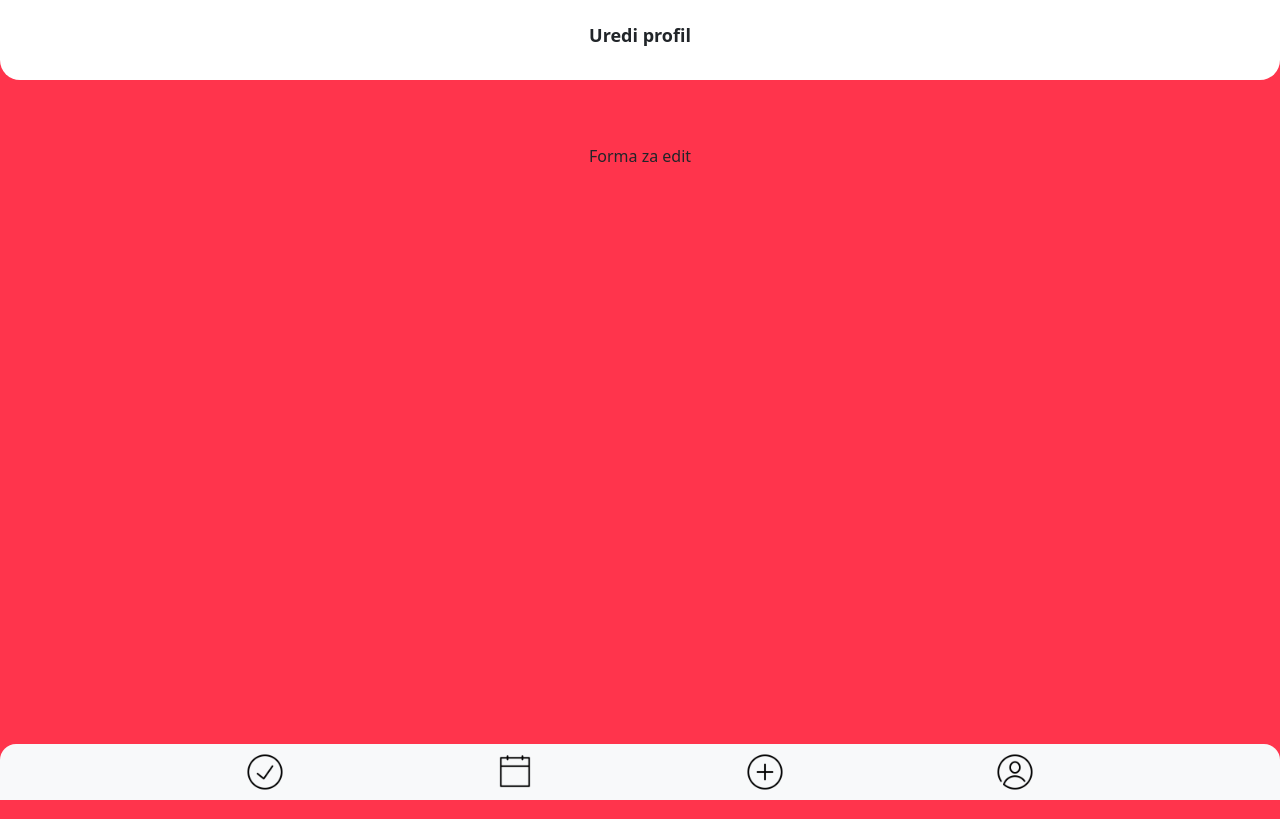
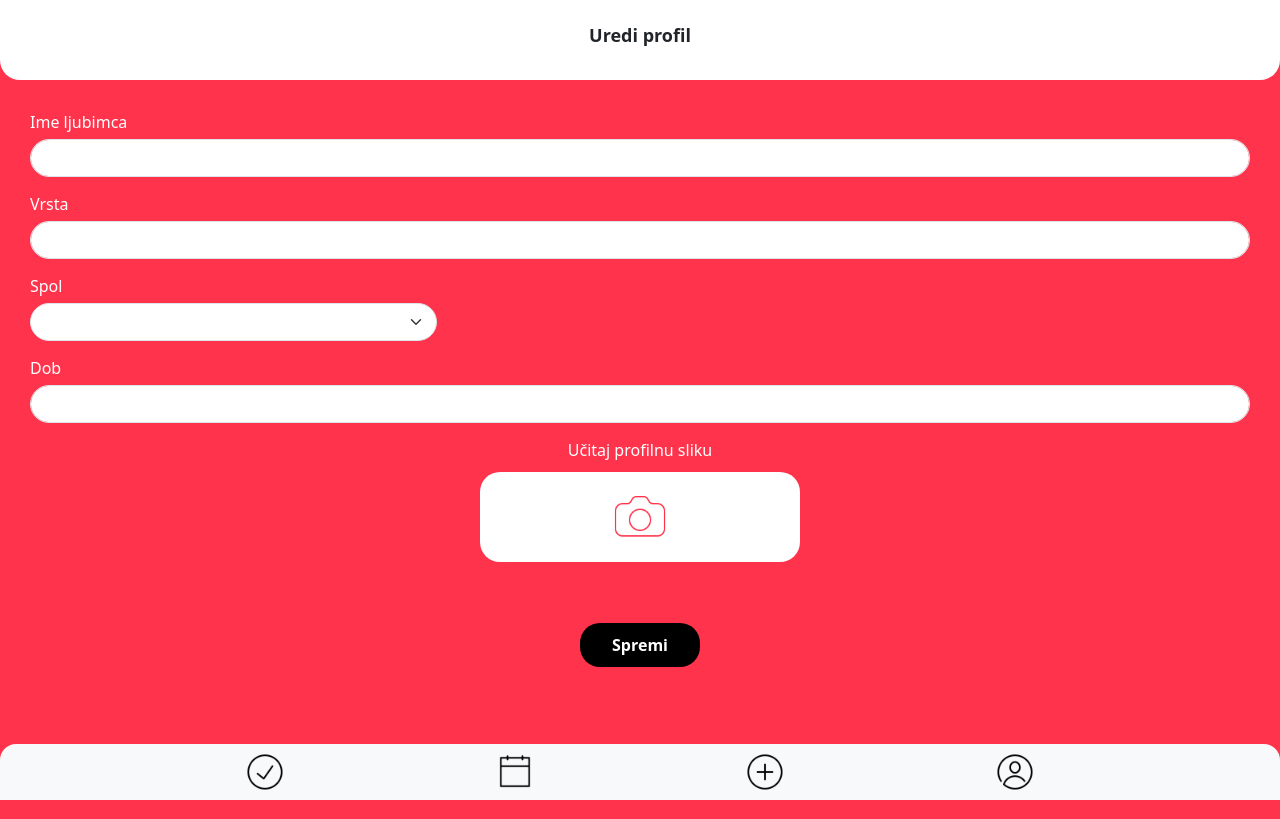
Before and after one commit to mrubil/my-pet, a Vue app: page /EditProfile in a window 1280 px wide. Built offline with nearby package versions, Linux system fonts and the light colour scheme; no server answers; the database is empty; sample sign-in values are in the browser's storage.

Commit message:
EditProfile.vue update

```diff
--- a/src/views/EditProfile.vue
+++ b/src/views/EditProfile.vue
@@ -5,18 +5,118 @@
         Uredi profil
       </h2>
     </div>
-    <div id="Tijelo">Forma za edit</div>
+    <div id="Tijelo">
+      <form @submit.prevent="urediProfil">
+        <div class="form-group">
+          <label for="ime" style="padding-bottom: 5px">Ime ljubimca</label>
+          <input
+            v-model="ime"
+            type="text"
+            class="form-control"
+            id="ime"
+            required
+          />
+        </div>
+        <div class="form-group">
+          <label for="vrsta" style="padding-bottom: 5px">Vrsta</label>
+          <input
+            v-model="vrsta"
+            type="text"
+            class="form-control"
+            id="vrsta"
+            required
+          />
+        </div>
+
+        <div class="col-md-4 form-group" style="margin-bottom: 15px">
+          <label for="spol" style="padding-bottom: 5px">Spol</label>
+          <select v-model="spol" id="spol" class="form-select" required>
+            <option>M</option>
+            <option>Ž</option>
+          </select>
+        </div>
+        <div class="form-group">
+          <label for="dob" style="padding-bottom: 5px">Dob</label>
+          <input
+            v-model="dob"
+            type="number"
+            class="form-control"
+            id="dob"
+            required
+          />
+        </div>
+        <div class="Slika" style="margin-top: 5px">
+          Učitaj profilnu sliku
+          <div class="Upload">
+            <img
+              class="square"
+              :src="require('@/assets/Camera.png')"
+              height="70vw"
+            />
+          </div>
+        </div>
+        <button type="submit" class="button-done">Spremi</button>
+      </form>
+    </div>
     <Navigacija />
   </body>
 </template>
 
 <script>
 import Navigacija from "@/components/Navigacija.vue";
+import { db } from "@/firebase";
+
+import store from "@/store";
 
 export default {
   name: "EditProfile",
   components: {
     Navigacija,
+  },
+  data() {
+    return {
+      ime: "",
+      vrsta: "",
+      spol: "",
+      dob: "",
+    };
+  },
+  mounted() {
+    this.dohvatiPodatke();
+  },
+  methods: {
+    dohvatiPodatke() {
+      db.collection("myData")
+        .doc(store.currentUser)
+        .get()
+        .then((doc) => {
+          const data = doc.data();
+          this.ime = data.ime;
+          this.vrsta = data.vrsta;
+          this.spol = data.spol;
+          this.dob = data.dob;
+        })
+        .catch((error) => {
+          console.error("Error prilikom dohvata!", error);
+        });
+    },
+    urediProfil() {
+      db.collection("myData")
+        .doc(store.currentUser)
+        .update({
+          ime: this.ime,
+          vrsta: this.vrsta,
+          spol: this.spol,
+          dob: this.dob,
+        })
+        .then((doc) => {
+          console.log("Novi podaci su spremljeni", doc);
+          this.$router.push({ name: "MyProfile" });
+        })
+        .catch((error) => {
+          console.error("Error prilikom učitavanja profila!", error);
+        });
+    },
   },
 };
 </script>
@@ -30,6 +130,41 @@ body {
   padding: 20px;
   border-bottom-left-radius: 20px;
   border-bottom-right-radius: 20px;
-  margin-bottom: 5%;
+}
+.form-select {
+  border-radius: 20px;
+}
+.form-control {
+  border-radius: 20px;
+  margin-bottom: 15px;
+}
+.form-group {
+  text-align: left;
+  margin-bottom: 0%;
+}
+#Tijelo {
+  padding: 30px;
+  color: white;
+}
+.Upload {
+  padding: 10px;
+  margin-top: 10px;
+  background: white;
+  width: 25vw;
+  border-radius: 20px;
+  margin-left: auto;
+  margin-right: auto;
+}
+.button-done {
+  background-color: black;
+  color: white;
+  margin-bottom: 10%;
+  margin-top: 5%;
+  border-radius: 20px;
+  padding: 10px;
+  border: none;
+  text-decoration: none;
+  width: 120px;
+  font-weight: 600;
 }
 </style>
--- a/src/views/Login.vue
+++ b/src/views/Login.vue
@@ -98,6 +98,7 @@ body {
 .form-control {
   margin-bottom: 5%;
   border-radius: 20px;
+  background: white;
 }
 .form-group {
   text-align: left;
--- a/src/views/RegistrationForm.vue
+++ b/src/views/RegistrationForm.vue
@@ -11,7 +11,7 @@
           <label for="ime" style="padding-bottom: 5px">Ime ljubimca</label>
           <input
             v-model="ime"
-            type="name"
+            type="text"
             class="form-control"
             id="ime"
             required
@@ -21,7 +21,7 @@
           <label for="vrsta" style="padding-bottom: 5px">Vrsta</label>
           <input
             v-model="vrsta"
-            type="name"
+            type="text"
             class="form-control"
             id="vrsta"
             required
@@ -39,7 +39,7 @@
           <label for="dob" style="padding-bottom: 5px">Dob</label>
           <input
             v-model="dob"
-            type="name"
+            type="number"
             class="form-control"
             id="dob"
             required
@@ -107,7 +107,6 @@ export default {
   padding: 20px;
   border-bottom-left-radius: 20px;
   border-bottom-right-radius: 20px;
-  margin-bottom: 5%;
 }
 body {
   background: #ff344c;
--- a/src/views/SignUp.vue
+++ b/src/views/SignUp.vue
@@ -18,7 +18,6 @@
             class="form-control"
             id="exampleInputEmail1"
             aria-describedby="emailHelp"
-            required
           />
         </div>
         <div class="form-group">
@@ -30,7 +29,6 @@
             v-model="password"
             class="form-control"
             id="exampleInputPassword1"
-            required
           />
         </div>
         <div class="form-group">
@@ -42,7 +40,6 @@
             v-model="passwordRepeat"
             class="form-control"
             id="exampleInputPassword2"
-            required
           />
         </div>
 
```
